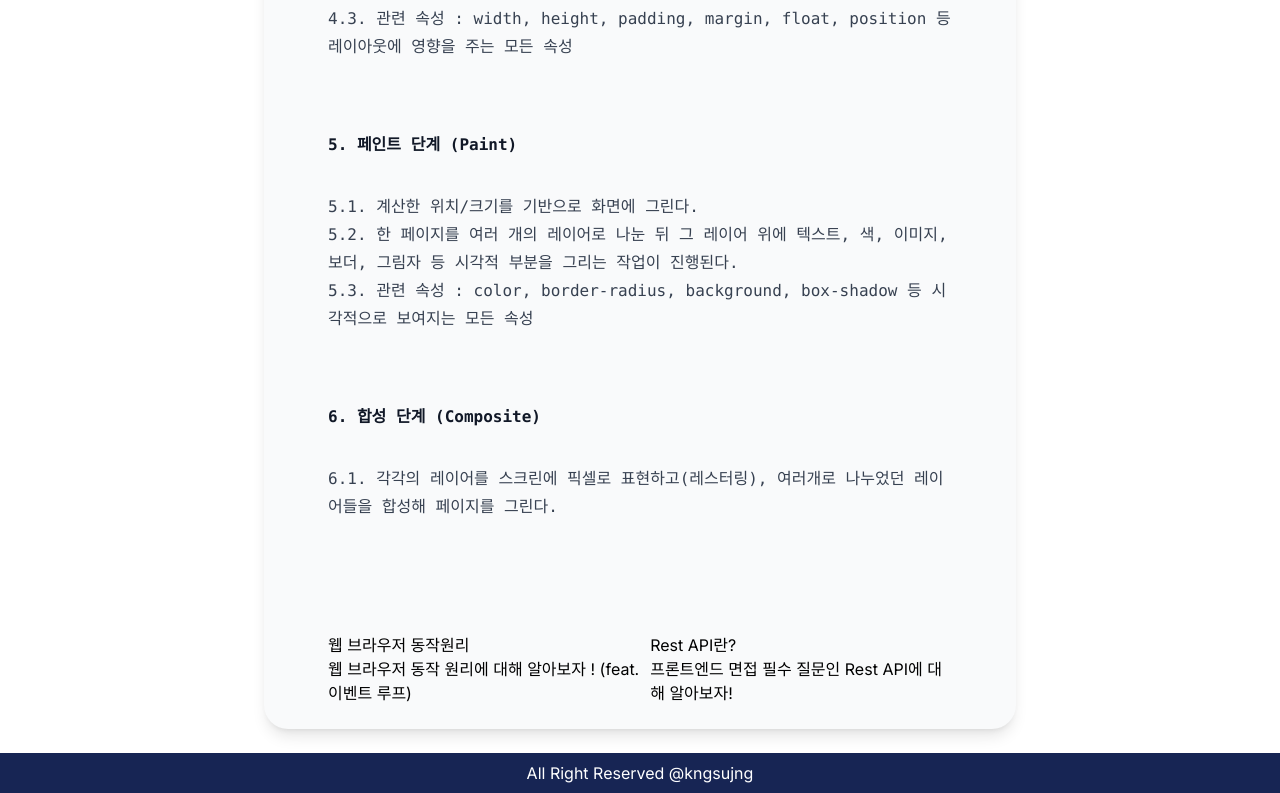
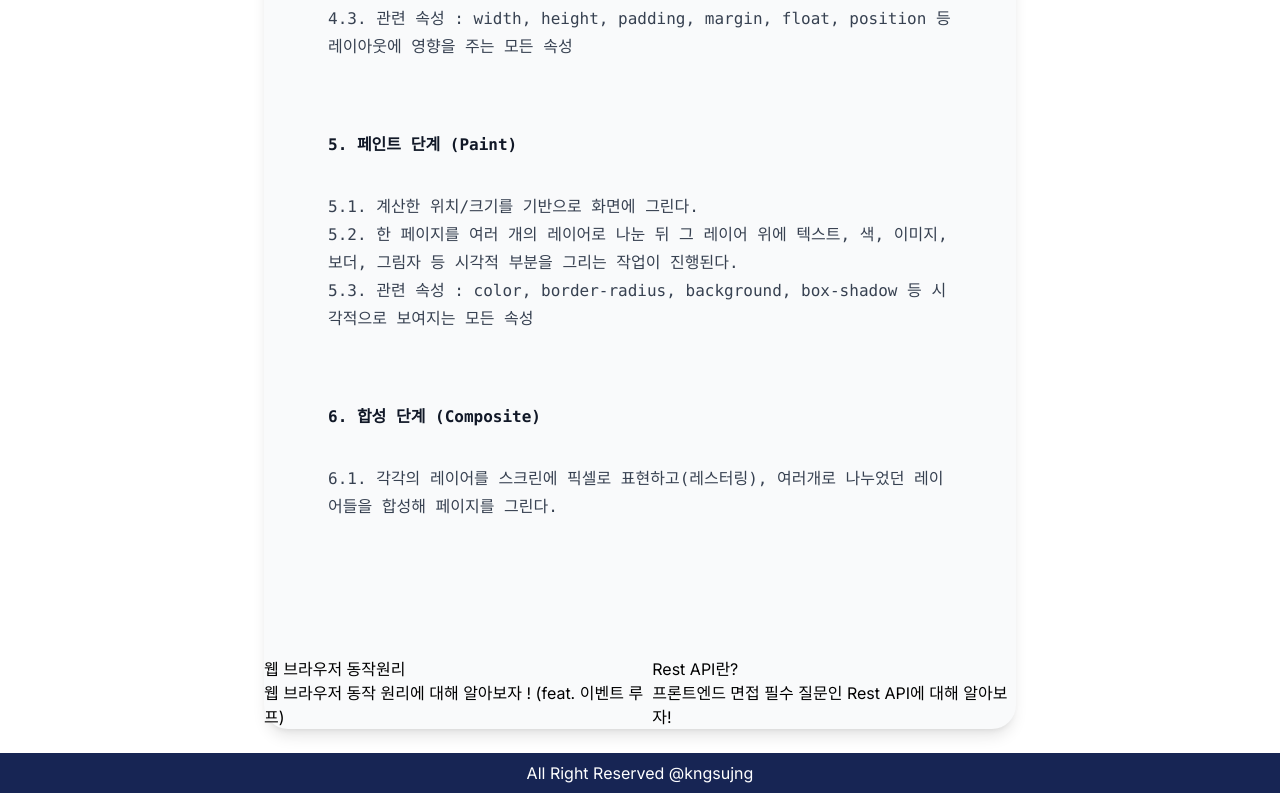
Before and after one commit to kngsujng/Blog-app, a Next.js app: page /posts/browser-rendering in a window 1280 px wide. Shown: the part 4045-4838 px from the top of the page. Built offline with nearby package versions, Linux system fonts and the light colour scheme.

Commit message:
Refactor: PostContent 컴포넌트로 비지니스 로직 분리

```diff
--- /dev/null
+++ b/src/app/components/PostContent.tsx
@@ -0,0 +1,21 @@
+import { FaRegCalendar } from 'react-icons/fa';
+import MarkdownRender from '@/app/components/MarkdownRender';
+import { PostData } from '../api/posts';
+
+type Props = { post: PostData };
+
+export default function PostContent({ post }: Props) {
+	const { date, title, description, content } = post;
+	return (
+		<section className="flex flex-col justify-between p-6 lg:px-16">
+			<div className="flex self-end gap-2 text-sky-600">
+				<FaRegCalendar className="mt-1" />
+				<p className="font-medium">{date.toString()}</p>
+			</div>
+			<h2 className="text-4xl font-extrabold">{title}</h2>
+			<p className="pt-2 text-lg font-medium">{description}</p>
+			<div className="w-full border-2 border-sky-400 mt-4 mb-10"></div>
+			<MarkdownRender content={content} />
+		</section>
+	);
+}
--- a/src/app/posts/[slug]/page.tsx
+++ b/src/app/posts/[slug]/page.tsx
@@ -1,19 +1,20 @@
 import { Post, getPostContent } from '@/app/api/posts';
 import { redirect } from 'next/navigation';
 import Image from 'next/image';
-import { FaRegCalendar } from 'react-icons/fa';
-import MarkdownRender from '@/app/components/MarkdownRender';
+
 import OtherPost from '@/app/components/OtherPost';
+import PostContent from '@/app/components/PostContent';
 
 export type Props = { params: { slug: string } };
 
 export default async function Post({ params: { slug } }: Props) {
 	const post = await getPostContent(slug);
+
 	if (!post) {
 		redirect('/posts');
 	}
 	if (post) {
-		const { path, date, title, description, content } = post;
+		const { path, title } = post;
 		return (
 			<article className="rounded-3xl bg-gray-50 shadow-lg sm:mx-4 md:mx-16 lg:mx-60 ">
 				<Image
@@ -24,17 +25,8 @@ export default async function Post({ params: { slug } }: Props) {
 					height={300}
 					priority
 				/>
-				<section className="flex flex-col justify-between p-6 lg:px-16">
-					<div className="flex self-end gap-2 text-sky-600">
-						<FaRegCalendar className="mt-1" />
-						<p className="font-medium">{date.toString()}</p>
-					</div>
-					<h2 className="text-4xl font-extrabold">{title}</h2>
-					<p className="pt-2 text-lg font-medium">{description}</p>
-					<div className="w-full border-2 border-sky-400 mt-4 mb-10"></div>
-					<MarkdownRender content={content} />
-					<OtherPost currentPost={post} />
-				</section>
+				<PostContent post={post} />
+				<OtherPost currentPost={post} />
 			</article>
 		);
 	}
```
